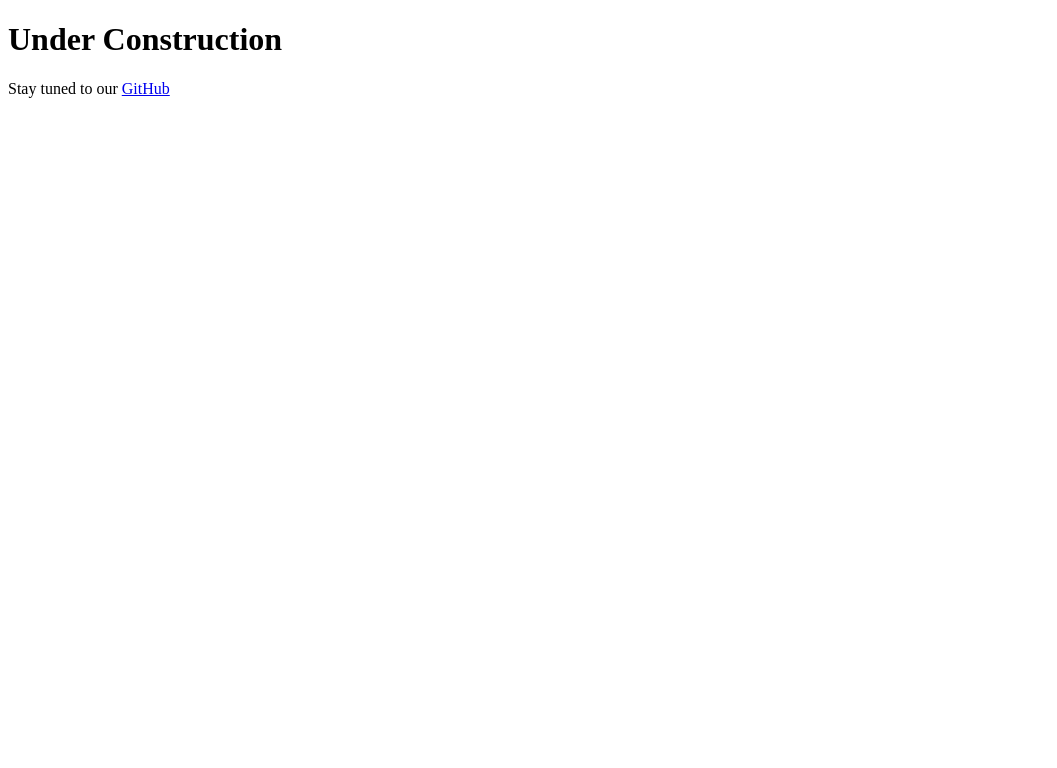
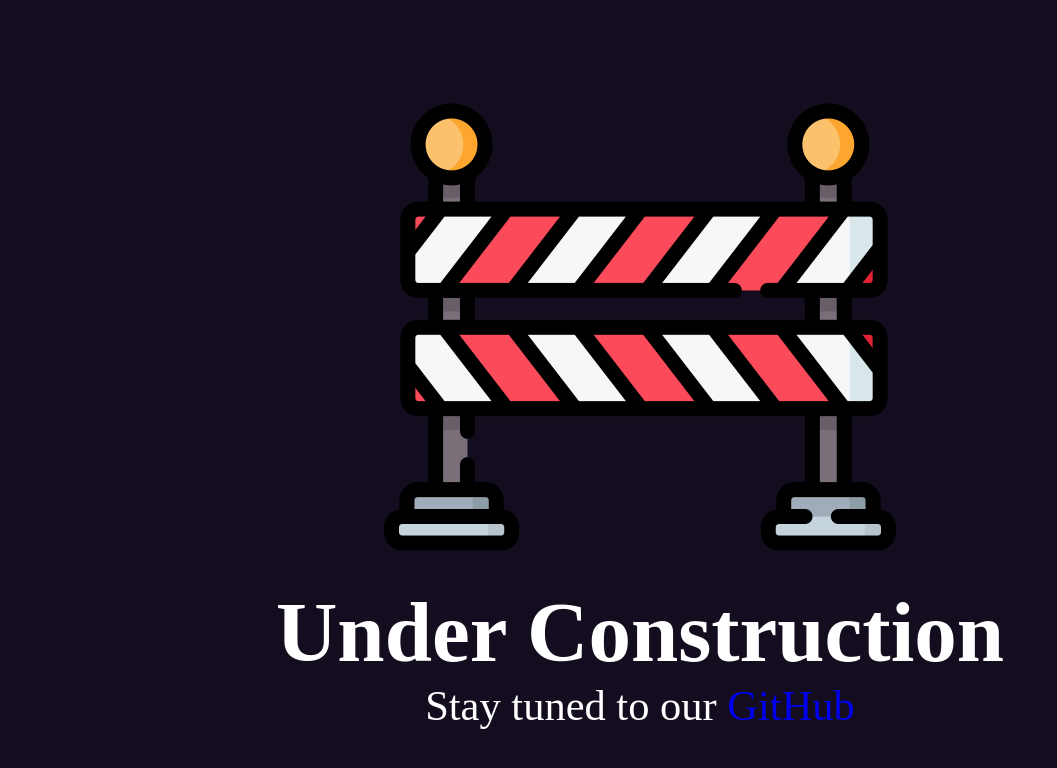
Before and after one commit to Loogan/pokedex, a plain HTML site: page index.html in a window 1280 px wide. Shown: the whole page, without its empty margins (0-1057 px from the left). Drawn offline with Linux system fonts and the light colour scheme.

Commit message:
feat: update style under construction page

```diff
--- a/index.html
+++ b/index.html
@@ -3,10 +3,16 @@
 <head>
     <meta charset="UTF-8">
     <meta name="viewport" content="width=device-width, initial-scale=1.0">
+    <link rel="stylesheet" href="style.css">
     <title>Page Construction</title>
 </head>
 <body>
-    <h1>Under Construction</h1>
-    <p>Stay tuned to our <a href="https://github.com/Loogan/pokedex/tree/main" target=”_blank”>GitHub</a></p>
+    <section class="container">
+        <img src="image/barrier.png" alt="barrier icon">
+        <div class="msg">
+            <h1>Under Construction</h1>
+            <p>Stay tuned to our <a href="https://github.com/Loogan/pokedex/tree/main" target=”_blank”>GitHub</a></p>
+        </div>
+    </section>
 </body>
 </html>
--- /dev/null
+++ b/style.css
@@ -0,0 +1,34 @@
+*{
+    margin: 0;
+    padding: 0;
+    box-sizing: border-box;
+}
+
+body{
+    background-color: rgb(20, 13, 31);
+    height: 100vh;
+}
+
+.container{
+    display: flex;
+    height: 100%;
+    justify-content: center;
+    align-items: center;
+    flex-direction: column;
+}
+.msg{
+    color: white;
+}
+
+.msg h1{
+    font-size: 85px;
+}
+
+.msg p{
+    text-align: center;
+    font-size: 42.5px;
+}
+
+.msg a{
+    text-decoration: none;
+}
```
Also changed, not shown: image/barrier.png (added).
